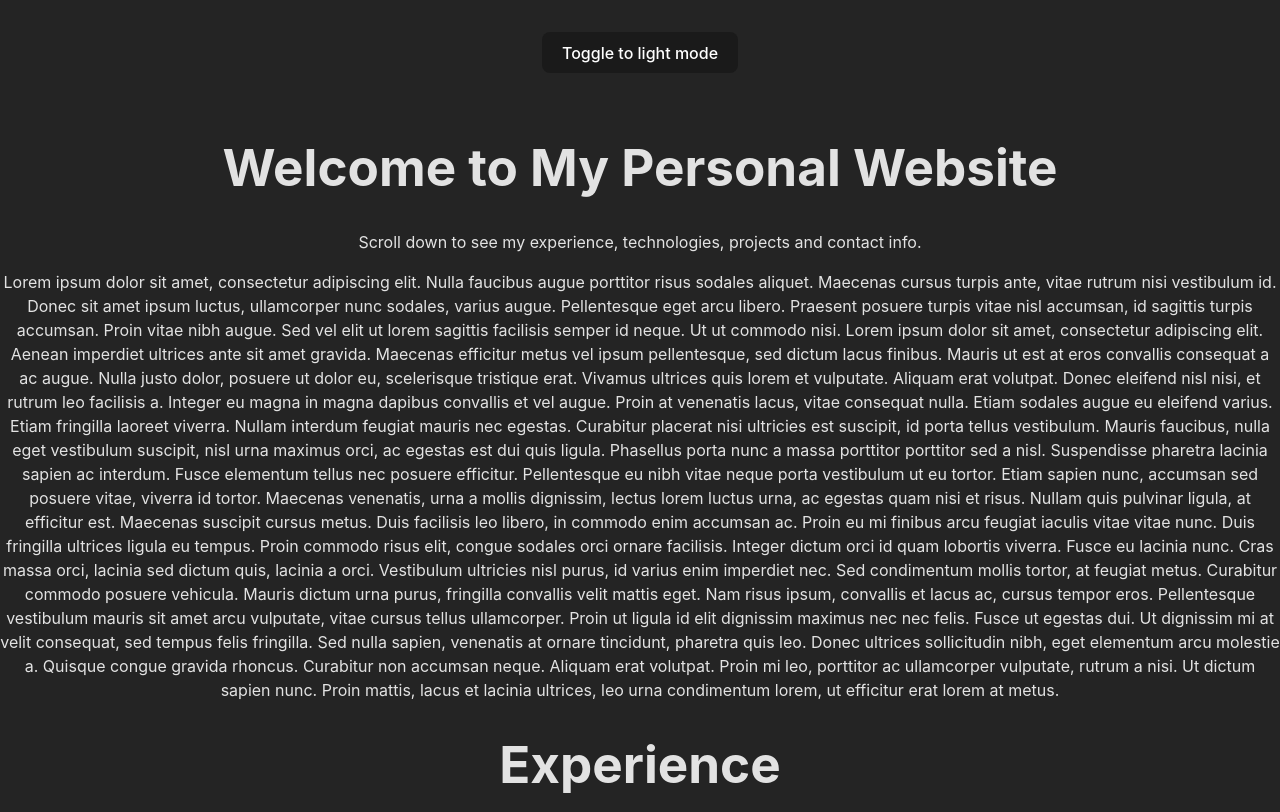
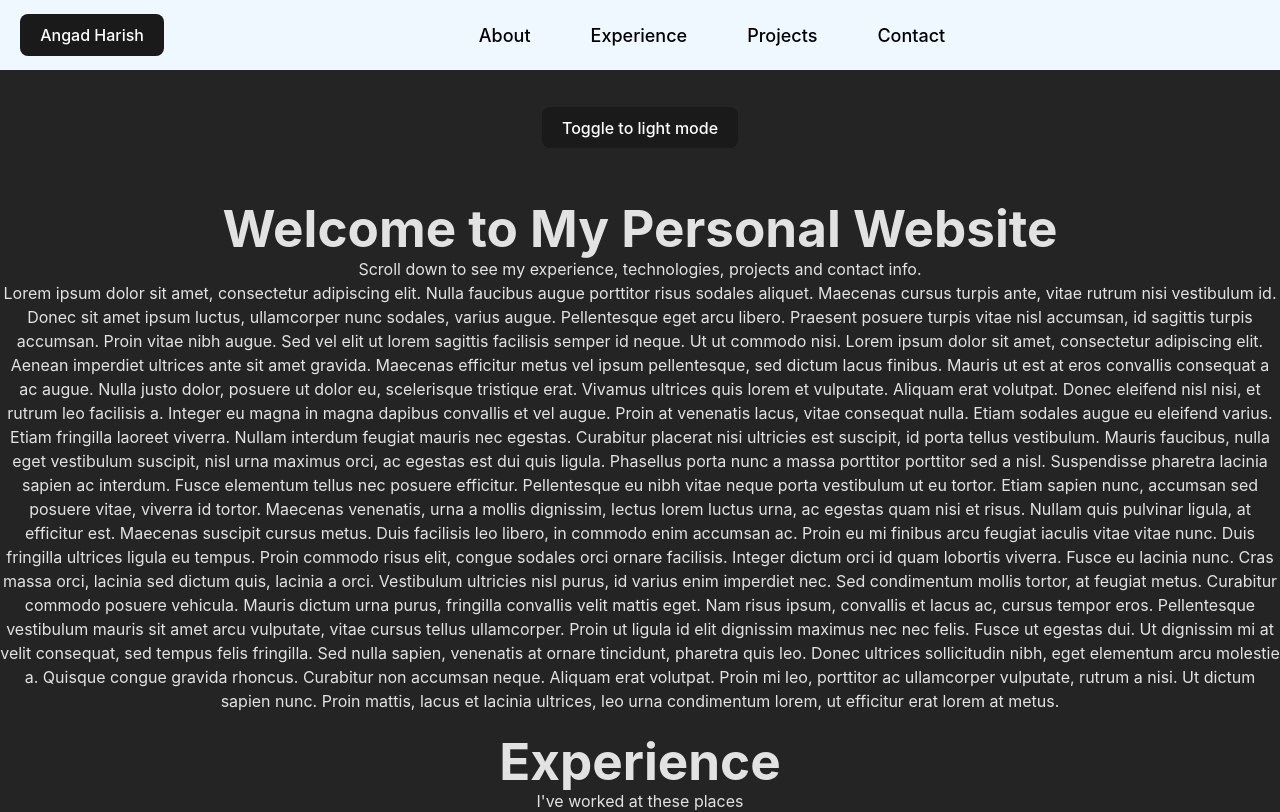
Before and after one commit to Angada28/my-personal-website, a React (Vite) app: page / in a window 1280 px wide. Shown: the top 812 px of the page. Built offline with nearby package versions, Linux system fonts and the light colour scheme.

Commit message:
added working responsive Navbar

```diff
--- a/src/App.css
+++ b/src/App.css
@@ -5,7 +5,14 @@
   width: 100%;
 }
 
-
 .card {
   padding: 2em;
 }
+
+ul {
+  list-style: none;
+}
+
+.section {
+  padding-top: 20px;
+}
--- a/src/App.jsx
+++ b/src/App.jsx
@@ -1,31 +1,40 @@
-import { useState, useEffect } from 'react'
-import './App.css'
-import {Contact, Projects, Experience, Hero} from "./components"
+import { useState, useEffect } from "react";
+import "./App.css";
+import { Contact, Projects, Experience, Hero, Navbar } from "./components";
 
 function App() {
-  const [theme, setTheme] = useState('dark')
+  const [theme, setTheme] = useState("dark");
 
   useEffect(() => {
-    document.documentElement.className = theme
-  }, [theme])
+    document.documentElement.className = theme;
+  }, [theme]);
 
   const toggleTheme = () => {
-    setTheme((theme) => (theme === 'dark' ? 'light' : 'dark'))
-  }
+    setTheme((theme) => (theme === "dark" ? "light" : "dark"));
+  };
 
   return (
     <>
+      <Navbar />
       <div className="card">
         <button onClick={toggleTheme}>
-          Toggle to {theme === 'dark' ? 'light' : 'dark'} mode
+          Toggle to {theme === "dark" ? "light" : "dark"} mode
         </button>
       </div>
-      <Hero />
-      <Experience />
-      <Projects />
-      <Contact />
+      <div id="hero" className="section">
+        <Hero />
+      </div>
+      <div id="experience" className="section">
+        <Experience />
+      </div>
+      <div id="projects" className="section">
+        <Projects />
+      </div>
+      <div id="contact" className="section">
+        <Contact />
+      </div>
     </>
-  )
+  );
 }
 
-export default App
+export default App;
--- /dev/null
+++ b/src/components/Navbar.css
@@ -0,0 +1,125 @@
+/* default styling */
+
+* {
+  padding: 0;
+  margin: 0;
+  box-sizing: border-box;
+}
+
+ul {
+  list-style: none;
+}
+
+a {
+  text-decoration: none;
+  color: black;
+  font-size: 18px;
+}
+
+.navLink {
+  text-decoration: none;
+  color: black;
+  font-size: 18px;
+}
+
+/* navbar */
+.navbar {
+  background-color: aliceblue;
+  padding: 10px 20px;
+  display: flex;
+  justify-content: space-between;
+  align-items: center;
+  gap: 40px;
+  min-height: 70px;
+  position: fixed; /* Fix the navbar at the top */
+  top: 0; /* Align it to the top */
+  width: 100%; /* Make it span the full width */
+  z-index: 1000; /* Ensure it stays above other content */
+  transition: background-color 0.3s ease-in-out;
+}
+
+/* logo  */
+.logo {
+  font-size: 30px;
+  font-family: Arial, Helvetica, sans-serif;
+}
+
+/* ul  */
+.navMenu {
+  display: flex;
+  justify-content: space-between;
+  align-items: center;
+  gap: 60px;
+}
+
+/* media queries */
+
+@media screen and (max-width: 780px) {
+  /* hamburger */
+  .hamburger {
+    display: block;
+    cursor: pointer;
+    z-index: 1000;
+  }
+
+  .bar {
+    background-color: #120f0b;
+    width: 20px;
+    height: 3px;
+    display: block;
+    margin: 5px;
+    -webkit-transition: 0.3s ease-in-out;
+    transition: 0.3s ease-in-out;
+  }
+
+  /* adding active class to the bars  */
+  .hamburger.active .bar:nth-child(2) {
+    opacity: 0;
+  }
+  .hamburger.active .bar:nth-child(1) {
+    transform: translateY(8px) rotate(45deg);
+  }
+  .hamburger.active .bar:nth-child(3) {
+    transform: translateY(-8px) rotate(-45deg);
+  }
+
+  /* navMenu */
+
+  .navMenu {
+    position: fixed;
+    flex-direction: column;
+    gap: 0;
+    top: 0;
+    left: 0;
+    width: 100%;
+    height: 100%;
+    text-align: center;
+    background-color: aliceblue;
+    padding: 20px 0; /* Adjust padding to center items vertically */
+    transform: translateX(-100%);
+    transition: transform 0.7s ease-in-out;
+    z-index: 999; /* Ensure it stays above other content */
+    justify-content: center;
+  }
+
+  .navMenu.active {
+    transform: translateX(0);
+  }
+
+  .navMenu li {
+    margin: 16px 0;
+  }
+
+  .navMenu a {
+    padding: 10px 0; /* Add padding to center items vertically */
+  }
+
+  .navbar.active {
+    background-color: rgba(
+      0,
+      0,
+      0,
+      0.8
+    ); /* Darken the background when active */
+  }
+}
--- a/src/components/Navbar.jsx
+++ b/src/components/Navbar.jsx
@@ -0,0 +1,79 @@
+import { useState } from "react";
+import { Link, animateScroll } from "react-scroll";
+import "./Navbar.css";
+
+function Navbar() {
+  const [isActive, setIsActive] = useState(false);
+
+  const toggleActiveClass = () => {
+    setIsActive(!isActive);
+  };
+
+  const removeActive = () => {
+    setIsActive(false);
+  };
+
+  const scrollToTop = () => {
+    animateScroll.scrollToTop();
+  };
+
+  return (
+    <>
+      <nav className={`navbar ${isActive ? "active" : ""}`}>
+        <button onClick={scrollToTop}>Angad Harish</button>
+        <div className={`navMenu ${isActive ? "active" : ""}`}>
+          <Link
+            to={"hero"}
+            smooth={true}
+            duration={1000}
+            offset={-50}
+            className="navLink"
+            onClick={removeActive}
+          >
+            About
+          </Link>
+          <Link
+            to={"experience"}
+            smooth={true}
+            duration={1000}
+            offset={-50}
+            className="navLink"
+            onClick={removeActive}
+          >
+            Experience
+          </Link>
+          <Link
+            to={"projects"}
+            smooth={true}
+            duration={1000}
+            offset={-50}
+            className="navLink"
+            onClick={removeActive}
+          >
+            Projects
+          </Link>
+          <Link
+            to={"contact"}
+            smooth={true}
+            duration={1000}
+            offset={-50}
+            className="navLink"
+            onClick={removeActive}
+          >
+            Contact
+          </Link>
+        </div>
+
+        <div
+          className={`hamburger ${isActive ? "active" : ""}`}
+          onClick={toggleActiveClass}
+        >
+          <span className="bar"></span>
+          <span className="bar"></span>
+          <span className="bar"></span>
+        </div>
+      </nav>
+    </>
+  );
+}
+export default Navbar;
--- a/src/components/index.js
+++ b/src/components/index.js
@@ -2,5 +2,6 @@ import Contact from "./Contact";
 import Projects from "./Projects";
 import Experience from "./Experience";
 import Hero from "./Hero";
+import Navbar from "./Navbar";
 
-export { Contact, Projects, Experience, Hero };
+export { Contact, Projects, Experience, Hero, Navbar };
--- a/src/index.css
+++ b/src/index.css
@@ -37,6 +37,7 @@ body {
   min-height: 100vh;
   align-items: center;
   justify-content: center;
+  padding-top: 75px;
 }
 
 h1 {
@@ -59,10 +60,10 @@ button {
 button:hover {
   border-color: #646cff;
 }
-  button:focus,
-  button:focus-visible {
-    outline: 4px auto -webkit-focus-ring-color;
-  }
+button:focus,
+button:focus-visible {
+  outline: 4px auto -webkit-focus-ring-color;
+}
 
 .light button {
   background-color: #f9f9f9;
```
Also changed, not shown: package.json (+6 -1 lines), 1 other file (tests, documents, lock files or other folders).
